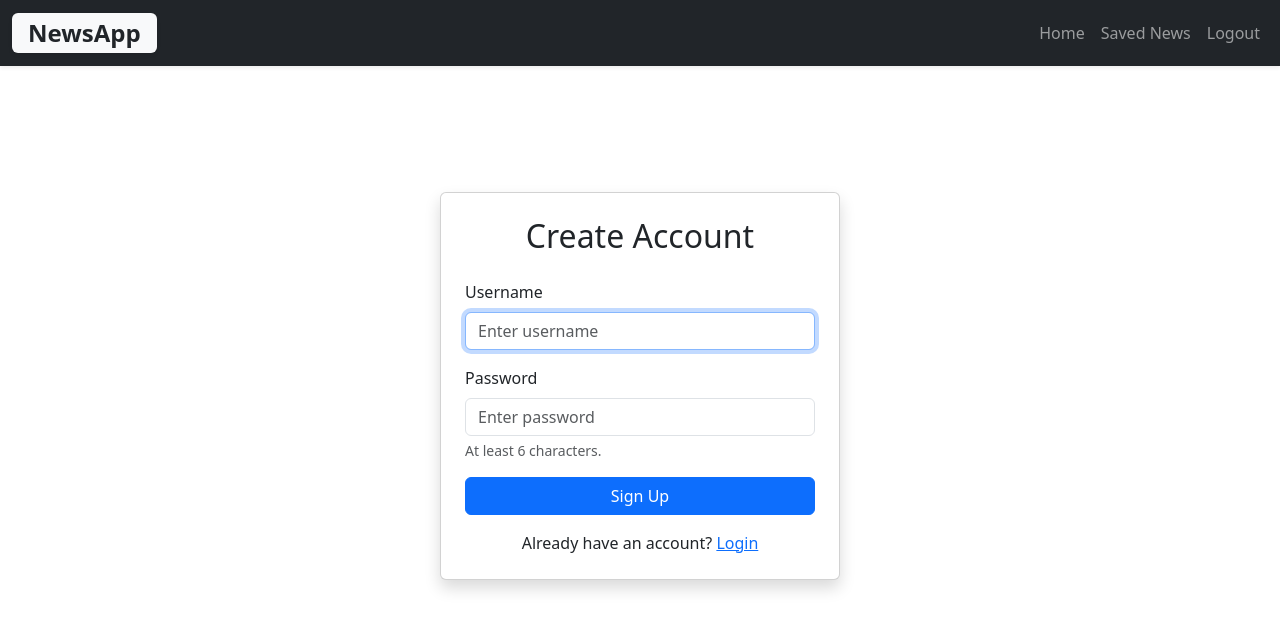
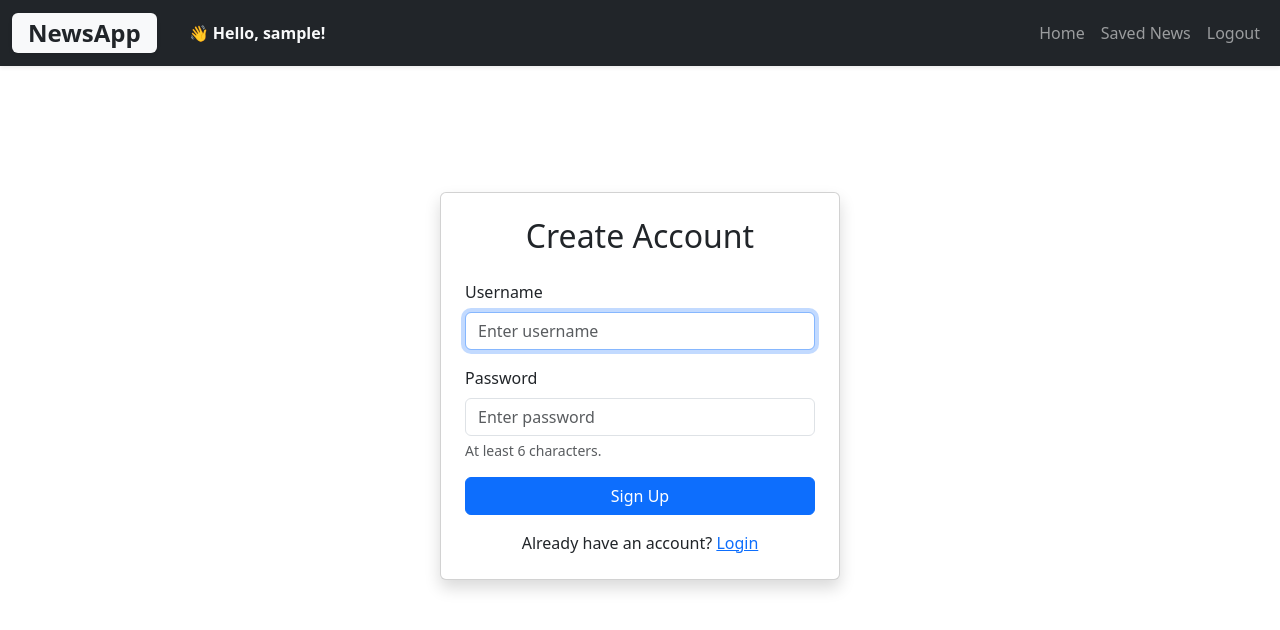
Before and after one commit to SaisatwikBiku/news-app, a React (Vite) app: page /signup in a window 1280 px wide. Shown: the top 630 px of the page. Built offline with nearby package versions, Linux system fonts and the light colour scheme; sample sign-in values are in the browser's storage.

Commit message:
added greeting message with username

```diff
--- a/src/App.jsx
+++ b/src/App.jsx
@@ -9,7 +9,8 @@ import Logout from "./Components/Logout";
 
 function Navbar({ isLoggedIn }) {
   const location = useLocation();
-
+  // Get username from localStorage if logged in
+  const username = isLoggedIn ? localStorage.getItem("username") : null;
 
   return (
     <nav className="navbar navbar-expand-lg navbar-dark bg-dark shadow-sm">
@@ -29,6 +30,11 @@ function Navbar({ isLoggedIn }) {
           <span className="navbar-toggler-icon"></span>
         </button>
         <div className="collapse navbar-collapse" id="navbarNav">
+          {isLoggedIn && username && (
+            <span className="navbar-text ms-lg-3 mt-2 mt-lg-0 text-light fw-semibold">
+              👋 Hello, {username}!
+            </span>
+              )}
           <ul className="navbar-nav ms-auto mb-2 mb-lg-0">
             <li className="nav-item">
               <Link
@@ -79,6 +85,7 @@ function Navbar({ isLoggedIn }) {
               </li>
             )}
           </ul>
+
         </div>
       </div>
     </nav>
```
